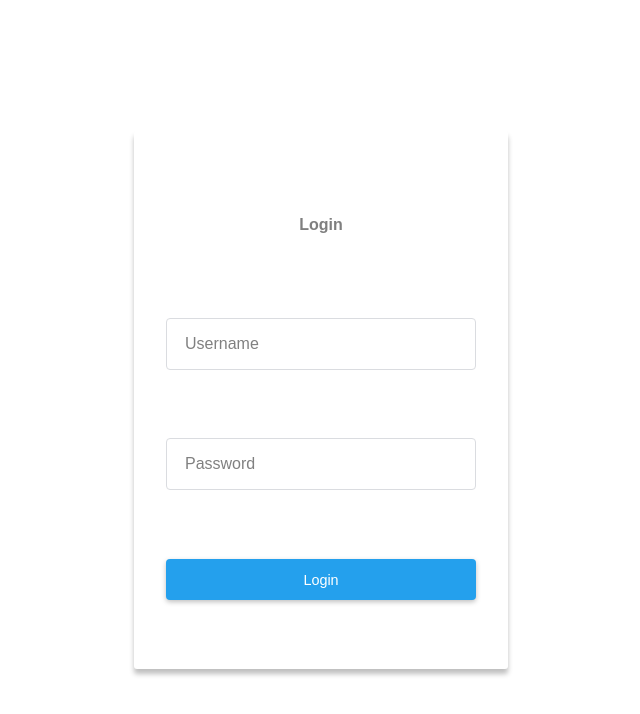
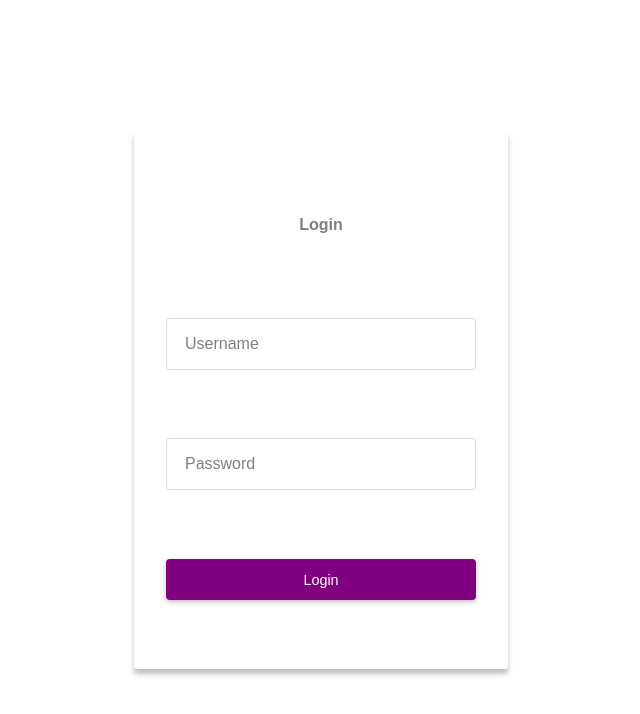
Before and after one commit to oandmiranda/next-setup, a Next.js app: page / in a window 1280 px wide. Shown: the top 714 px of the page, without its empty margins (319-959 px from the left). Built offline with nearby package versions, Linux system fonts and the light colour scheme.

Commit message:
first commit - added template next

```diff
--- a/src/components/Button/style.ts
+++ b/src/components/Button/style.ts
@@ -2,7 +2,7 @@ import styled from 'styled-components';
 
 export const Container = styled.button`
   border: none;
-  background-color: #24a0ed;
+  background-color: purple;
   color: #fff;
   font-size: 0.9rem;
   width: 100%;
```
